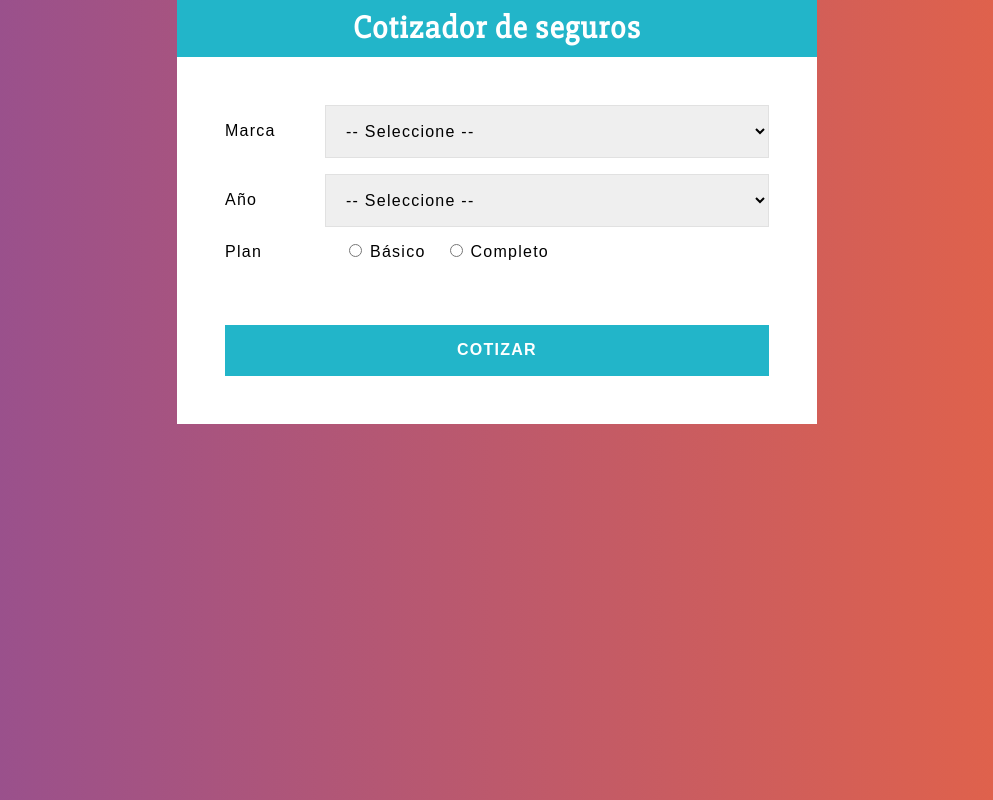
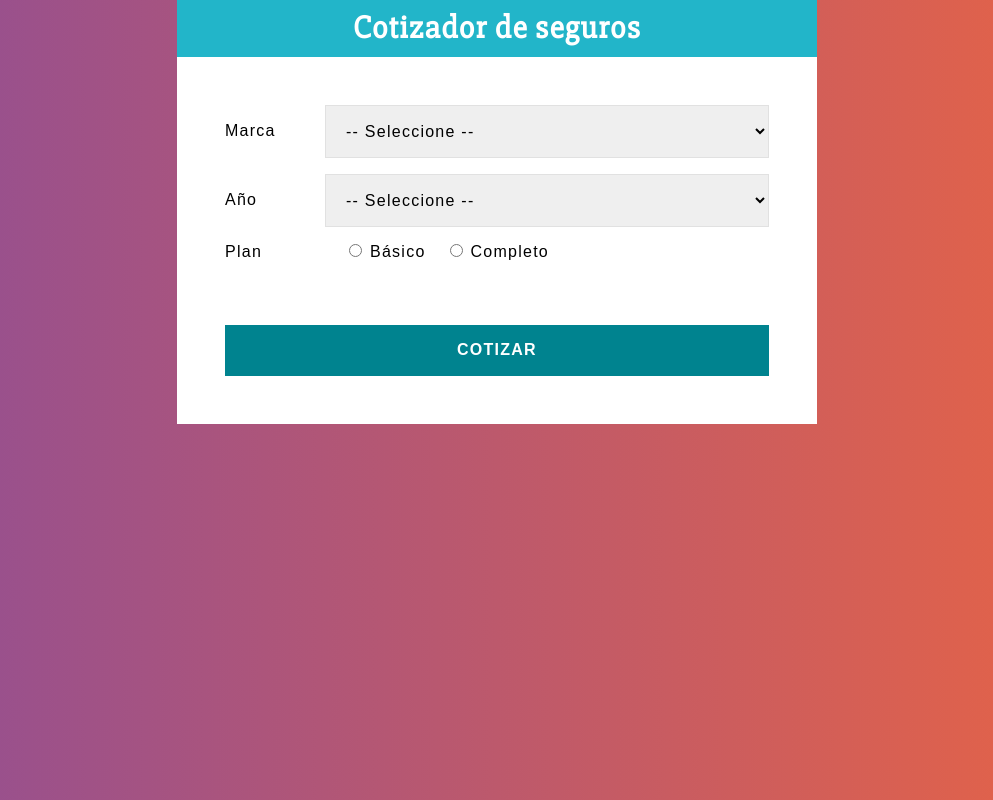
Before and after one commit to NewtonGrav/cotizador-seguros, a React (Create React App) app: page / in a window 1280 px wide. Shown: the whole page, without its empty margins (143-1136 px from the left). Built offline with nearby package versions, Linux system fonts and the light colour scheme.

Commit message:
style: Boton

```diff
--- a/src/components/Formulario.jsx
+++ b/src/components/Formulario.jsx
@@ -33,13 +33,13 @@ const Button = styled.button`
 	font-weight: bold;
 	text-transform: uppercase;
 	border: none;
-	background-color: #22b5c9;
+	background-color: #00838f;
 	color: white;
 	transition: background-color 0.3s ease;
 
 	:hover {
 		cursor: pointer;
-		background-color: #1fa5b7;
+		background-color: #22b5c9;
 	}
 `;
 
```
